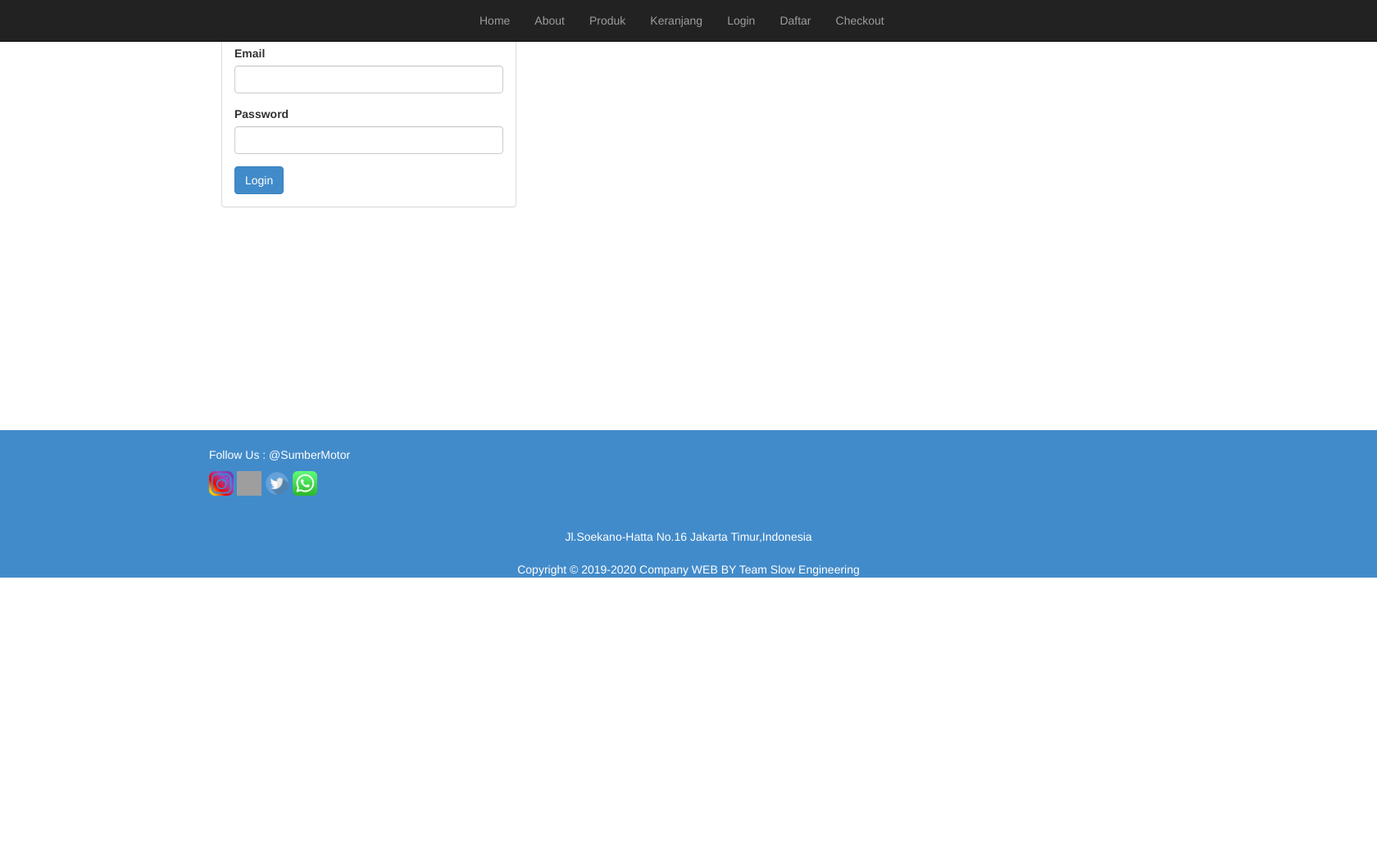
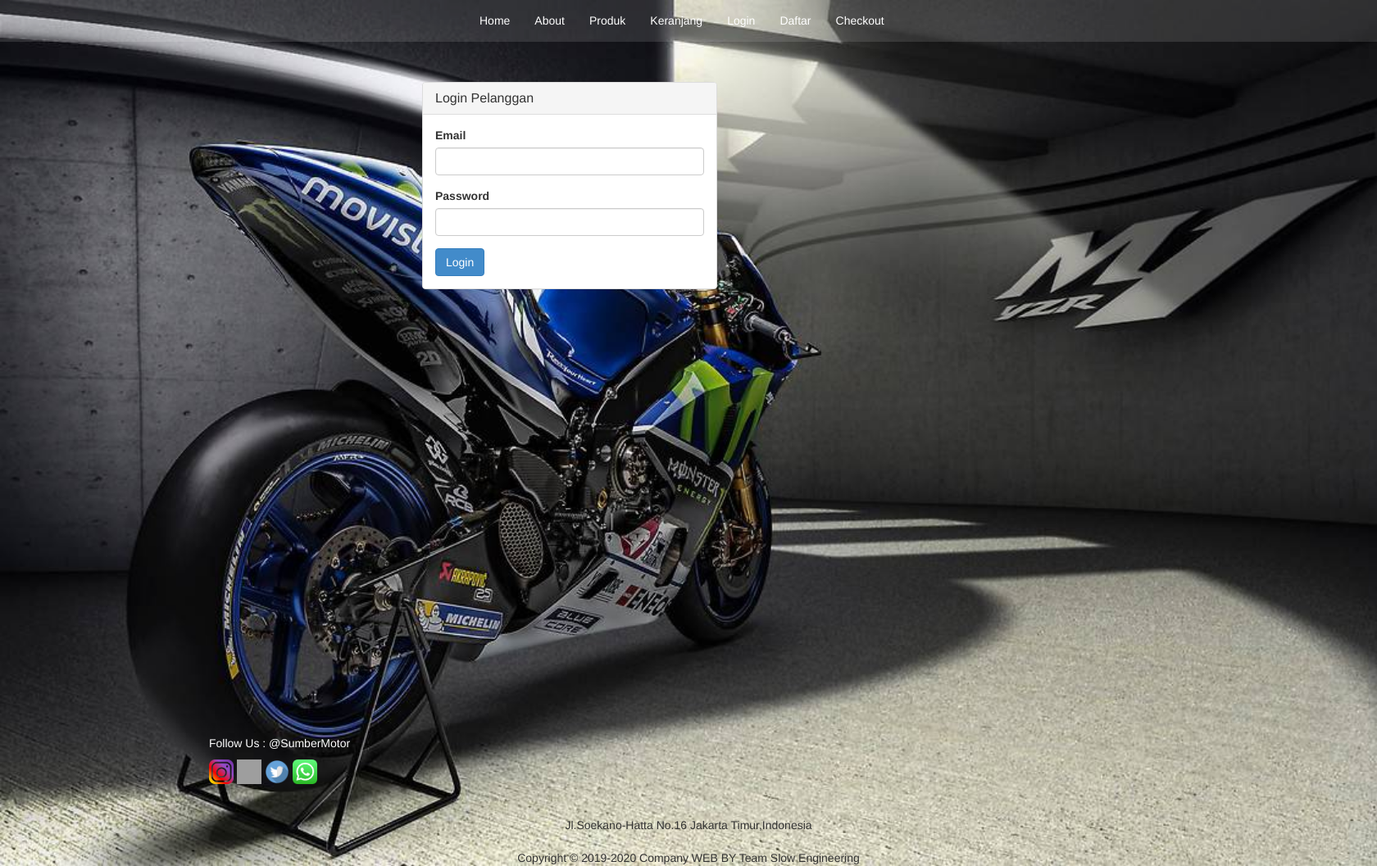
Before and after one commit to arip1997/supercarshop, a PHP site: page /login.php in a window 1680 px wide. Shown: the whole page at 82% size. Before the commit the page ends 705 px from the top, so only its background shows below. Run offline with PHP 8.4, Linux system fonts and the light colour scheme; grey boxes are pictures that could not be loaded.

Commit message:
menambahkan background

```diff
--- a/about.php
+++ b/about.php
@@ -31,7 +31,7 @@
         </div>
     </div>
 
-    <footer class="page-footer bg-primary" style="margin-top:20%">
+    <footer class="page-footer bg-primary" style="margin-top:22%">
             <div class="container" >
                 <div class="row">
                     <div class="col 6" style="margin-top: 20px;">
--- /dev/null
+++ b/admin/assets/css/style.css
@@ -0,0 +1,9 @@
+.navbar-default {
+    background-color: #f8f8f81f !important;
+    border-color: #e7e7e700 !important;
+
+}
+
+.sad {
+    color : white !important;
+}
--- a/daftar.php
+++ b/daftar.php
@@ -9,7 +9,7 @@
 <body>
     <?php include 'menu.php'; ?>
 
-   <div class="container">
+   <div class="container" style="margin-top:5%">
         <div class="row">
             <div class="col-md-8 col-md-offset-2">
                 <div class="panel panel-default">
--- a/footer.php
+++ b/footer.php
@@ -8,7 +8,7 @@
 <body>
 
 
-    <footer class="page-footer bg-primary">
+    <footer class="page-footer bg-primary" style="margin-top:5%">
             <div class="container" >
                 <div class="row">
                     <div class="col 6" style="margin-top: 20px;">
--- a/keranjang.php
+++ b/keranjang.php
@@ -25,7 +25,7 @@ if(empty($_SESSION["keranjang"]) OR !isset($_SESSION["keranjang"]))
 <?php include 'menu.php'; ?>
 
 <section class="konten">
-    <div class="container">
+    <div class="container" style="margin-top:5%">
         <h1>Keranjang Belanja</h1>
         <hr>
         <table class="table table-bordered">
@@ -72,7 +72,7 @@ if(empty($_SESSION["keranjang"]) OR !isset($_SESSION["keranjang"]))
     </div>
 </section>
 
-<footer class="page-footer bg-primary" style="margin-top:15%">
+<footer class="page-footer bg-primary" style="margin-top:25%">
         <div class="container" >
             <div class="row">
                 <div class="col 6" style="margin-top: 20px;">
--- a/login.php
+++ b/login.php
@@ -8,12 +8,45 @@ include 'koneksi.php';
 <head>
     <title>login pelanggan</title>
     <link rel="stylesheet" href="admin/assets/css/bootstrap.css">
+    <link rel="stylesheet" href="admin/assets/css/style.css">
+    <style>
+        body{
+            background-image : url("img/back.jpg");
+            background-size: cover;
+        }
+    </style>
 </head>
 <body>
 
-<?php include 'menu.php'; ?>
 
-    <div class="container">
+<!---navbar--->
+<nav class="navbar navbar-default navbar-fixed-top">
+    <div class="container sad">
+
+        <ul class="nav navbar-nav sad" style="margin-left:300px;">
+            <li><a class="sad" href="index.php">Home</a></li>
+            <li><a class="sad" href="about.php">About</a></li>
+            <li><a class="sad" href="produk.php">Produk</a></li>
+            <li><a class="sad" href="keranjang.php">Keranjang</a></li>
+
+
+            <?php if (isset($_SESSION["pelanggan"])): ?>
+                <li><a class="sad" href="riwayat.php">Riwayat Belanja</a></li>
+                <li><a class="sad" href="logout.php">Logout</a></li>
+            <!---selainitu(blm login||blm ada session pelanggan)--->
+
+
+            <?php else: ?>
+                <li><a class="sad" href="login.php">Login</a></li>
+                <li><a class="sad" href="daftar.php">Daftar</a></li>
+            <?php endif?>
+                <li><a class="sad" href="checkout.php">Checkout</a></li>
+
+        </ul>
+    </div>
+</nav>
+
+    <div class="container" style="margin-top:100px; margin-left:500px">
         <div class="row">
             <div class="col-md-4">
                 <div class="panel panel-default">
@@ -74,7 +107,8 @@ if (isset($_POST["login"]))
 
 ?>
 
-<footer class="page-footer bg-primary" style="margin-top:15%">
+<footer class="page-footer" style="margin-top:30%">
+
         <div class="container" >
             <div class="row">
                 <div class="col 6" style="margin-top: 20px;">
--- a/menu.php
+++ b/menu.php
@@ -1,6 +1,6 @@
 
 <!---navbar--->
-<nav class="navbar navbar-inverse navbar-fixed-top">
+<nav class="navbar navbar-default navbar-fixed-top">
     <div class="container">
 
         <ul class="nav navbar-nav" style="margin-left:300px;">
--- a/produk.php
+++ b/produk.php
@@ -18,7 +18,7 @@ include 'koneksi.php';
                 <div class="container">
                 <div class="text-center">
 
-                <h1>Produk</h1>
+                <h1 style="margin-top:5%">Produk</h1>
                 <hr>
 
                 </div>
```
Also changed, not shown: img/back.jpg (added).
